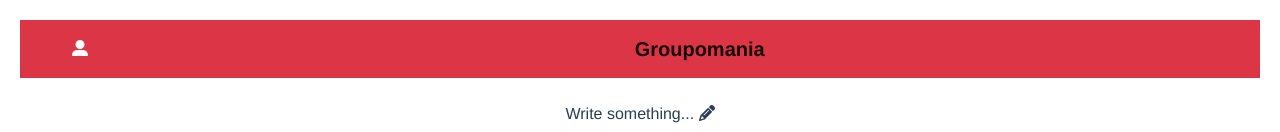
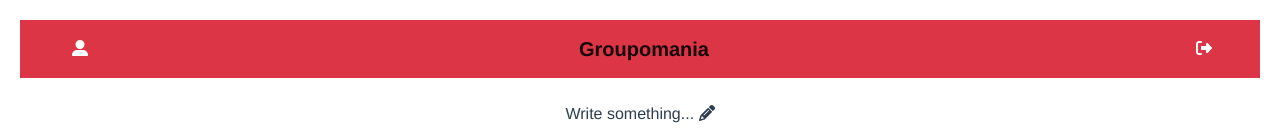
Before and after one commit to jda447/Connect-E, a Vue app in the folder groupomania/: page / in a window 1280 px wide. Shown: the top 132 px of the page. Built offline with nearby package versions, Linux system fonts and the light colour scheme.

Commit message:
sign-out btn

```diff
--- a/groupomania/src/components/NavBar.vue
+++ b/groupomania/src/components/NavBar.vue
@@ -1,8 +1,10 @@
 <template>
   <nav class="navbar navbar-light bg-danger mb-3">
     <div class="btn btn-danger p-2 mx-2 col-1">
-    <font-awesome-icon :icon="['fas', 'user-large']" /></div>
-  <a class="navbar-brand mx-auto" href="#">Groupomania</a></nav>
+      <font-awesome-icon :icon="['fas', 'user-large']" /></div>
+    <a class="navbar-brand mx-auto" href="#">Groupomania</a>
+      <div class="btn btn-danger mx-1 col-1">
+      <font-awesome-icon :icon="['fas', 'right-from-bracket']" /></div></nav>
 </template>
 
 <script>
--- a/groupomania/src/main.js
+++ b/groupomania/src/main.js
@@ -7,10 +7,12 @@
 import { faPencil } from "@fortawesome/free-solid-svg-icons";
 import { faUserLarge } from "@fortawesome/free-solid-svg-icons";
 import { faMessage } from "@fortawesome/free-solid-svg-icons";
+import { faRightFromBracket} from "@fortawesome/free-solid-svg-icons";
 
 library.add(faPencil);
 library.add(faUserLarge);
 library.add(faMessage);
+library.add(faRightFromBracket);
 
 import { FontAwesomeIcon } from "@fortawesome/vue-fontawesome";
 
```
